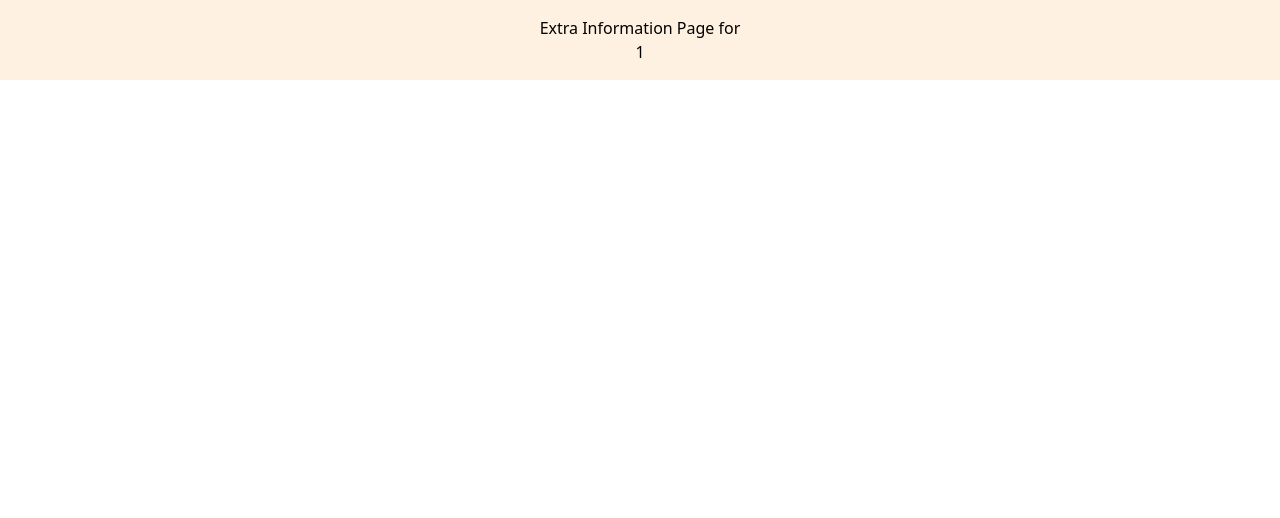
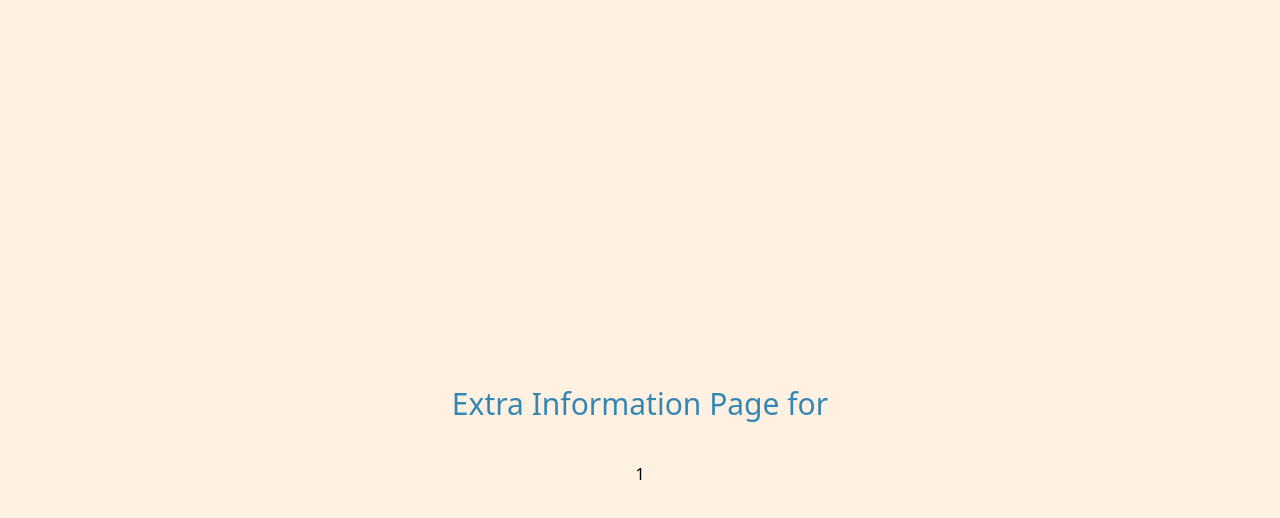
Before and after one commit to kufupa/drp44, a React (Create React App) app: page /unique-page/1 in a window 1280 px wide. Shown: the top 518 px of the page. Built offline with nearby package versions, Linux system fonts and the light colour scheme; no server answers; the database is empty.

Commit message:
Info page

```diff
--- a/src/pages/HospitalScreen.tsx
+++ b/src/pages/HospitalScreen.tsx
@@ -19,35 +19,35 @@ const HospitalScreen: React.FC = () => {
   const hospital1: HospitalDetails = {
     hospitalName: 'Charing Cross Hospital',
     waitTime: 7,
-    distance: 2,
+    distance: 2.5,
     directions: '51.48697601826863, -0.21951089239672142',
     ticked: false,
   }
   const hospital2: HospitalDetails = {
     hospitalName: 'Royal London Hospital',
     waitTime: 5,
-    distance: 3,
+    distance: 6.6,
     directions: '51.51885418944482, -0.05774435842324855',
     ticked: false,
   }
   const hospital3: HospitalDetails = {
     hospitalName: "Guy's Hospital",
     waitTime: 1,
-    distance: 0.5,
+    distance: 4.8,
     directions: '51.50392461109935, -0.08734215935546974',
     ticked: false,
   }
   const hospital4: HospitalDetails = {
     hospitalName: "St Thomas' Hospital",
     waitTime: 3,
-    distance: 0.75,
+    distance: 4,
     directions: '51.49921390992211, -0.11885373048485628',
     ticked: false,
   }
   const hospital5: HospitalDetails = {
     hospitalName: "King's College Hospital",
     waitTime: 1,
-    distance: 3,
+    distance: 5.6,
     directions: '51.4695394804474, -0.093888722197904',
     ticked: false,
   }
--- a/src/pages/Info.tsx
+++ b/src/pages/Info.tsx
@@ -28,8 +28,8 @@ const InfoPage: React.FC = () => {
   const segments = infoData.split('·');
 
   return (
-    <div>
-      <h1>Extra Information Page for {symptomName}</h1>
+    <div className='backgroundPale items-center justify-center min-h-screen flex flex-col'>
+      <div className='textBlue text-3xl p-10'>Extra Information Page for {symptomName}</div>
       <div>
         {segments.map((segment, index) => (
           <div key={index}>
```
